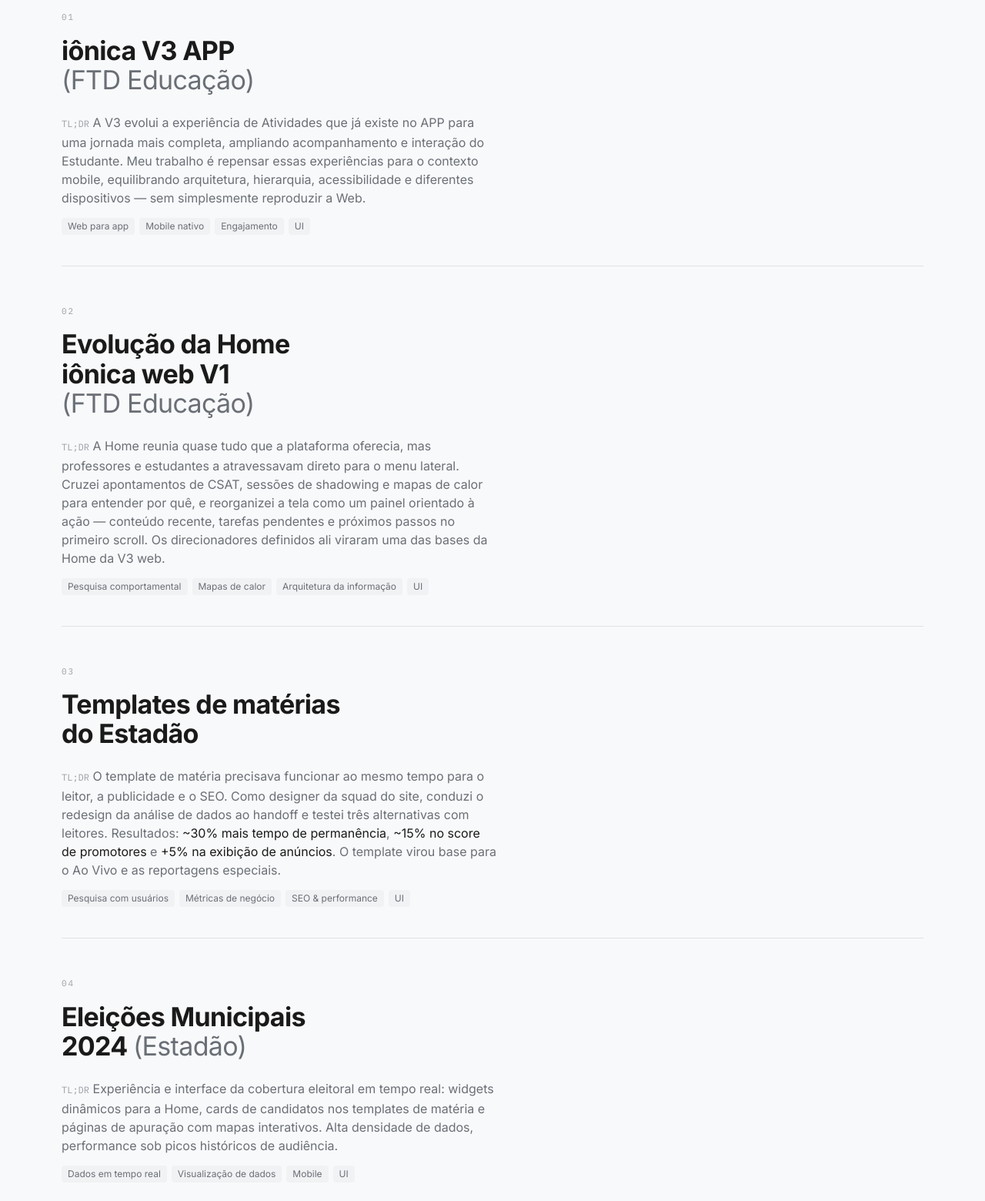
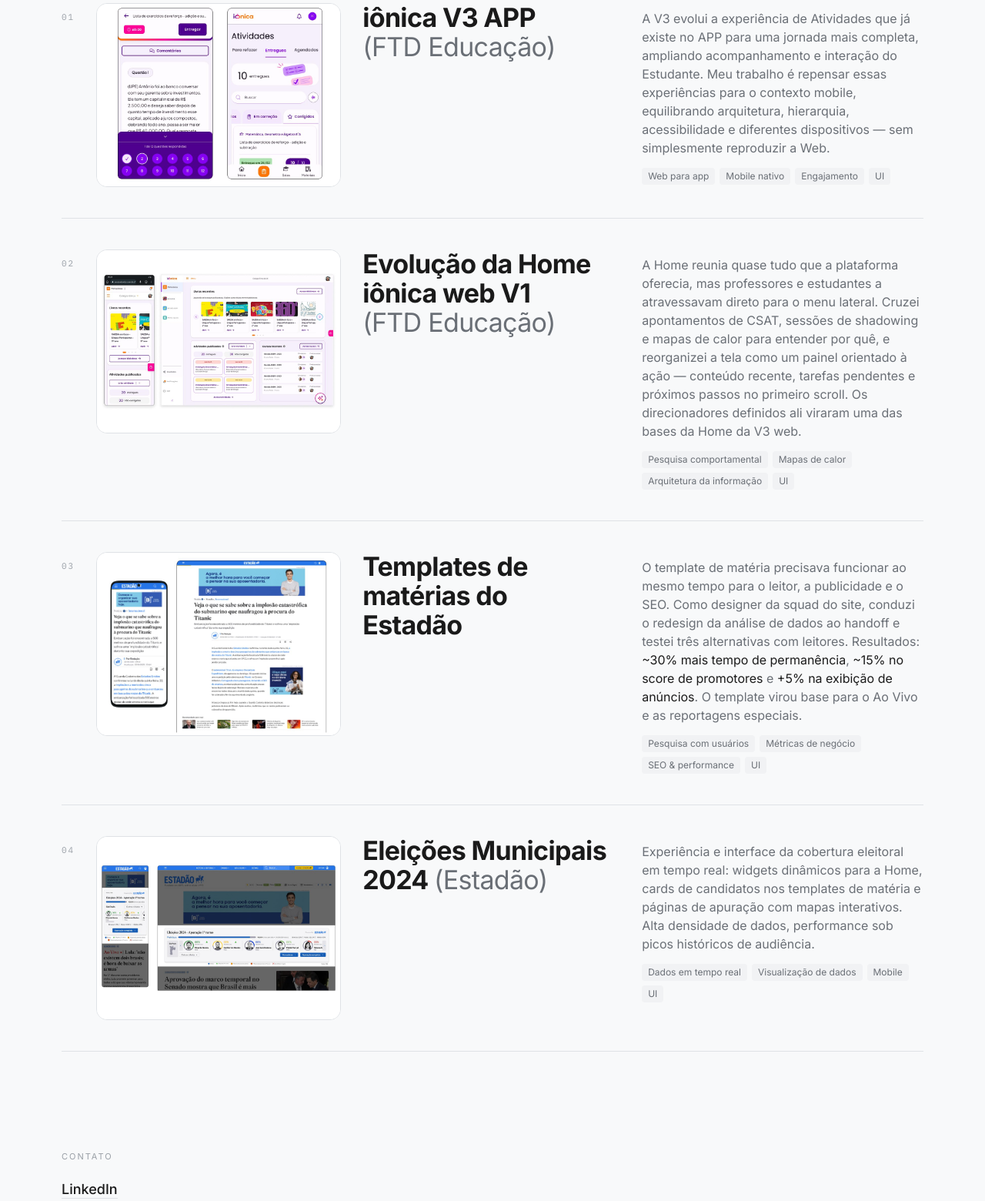
Before and after one commit to retrocoli/retrocoli.github.io, a plain HTML site: page index.html in a window 1280 px wide. Shown: the part 933-2493 px from the top of the page at 77% size. Drawn offline with Linux system fonts and the light colour scheme.

Commit message:
Update index.html

```diff
--- a/index.html
+++ b/index.html
@@ -93,6 +93,30 @@
     transition: color 220ms ease;
   }
   .case:hover .case-title { color: var(--accent); }
+
+  .case-thumb {
+    position: relative;
+    width: 318px;
+    height: 239px;
+    border-radius: 14px;
+    background: #ffffff;
+    border: 1px solid var(--rule);
+    overflow: hidden;
+    flex-shrink: 0;
+    align-self: flex-start;
+  }
+  .case-thumb img {
+    width: 100%;
+    height: 100%;
+    object-fit: contain;
+    display: block;
+    transition: transform 420ms ease;
+  }
+  .case:hover .case-thumb img,
+  .case:focus-visible .case-thumb img {
+    transform: scale(1.035);
+  }
+
   .case-arrow {
     display: inline-block;
     opacity: 0;
@@ -219,15 +243,19 @@
 </div>
 <!-- 01 -->
 <a aria-label="Case 01 — iônica V3 APP, FTD Educação" class="case group" href="cases/ionica-v3.html">
-<div class="grid gap-x-8 gap-y-4 py-8 sm:py-10 md:grid-cols-[3.5rem_minmax(0,1fr)] lg:grid-cols-[3.5rem_minmax(0,0.95fr)_minmax(0,1.05fr)]">
-<span class="mono label pt-1.5 md:pt-2.5">01</span>
+<div class="flex flex-col sm:flex-row gap-5 sm:gap-7 py-8 sm:py-10">
+<span class="mono label pt-1.5 md:pt-2.5 sm:flex-shrink-0">01</span>
+<div class="flex flex-col sm:flex-row gap-5 sm:gap-7 flex-1">
+<div class="case-thumb">
+<img src="thumbs/ionica-v3.jpg" alt="Tela de Atividades do APP iônica V3, com resumo de pendências e acessos rápidos">
+</div>
+<div class="flex-1 grid gap-x-8 gap-y-4 lg:grid-cols-[minmax(0,0.95fr)_minmax(0,1.05fr)]">
 <h3 class="case-title text-[clamp(1.5rem,3vw,2.125rem)] max-w-[16ch]">
           iônica V3 APP <span class="font-normal" style="color: var(--ink-muted);">(FTD Educação)</span>
 <span aria-hidden="true" class="case-arrow">→</span>
 </h3>
-<div class="md:col-start-2 lg:col-start-3 lg:pt-2">
+<div class="lg:pt-2">
 <p class="max-w-[56ch] text-[0.9375rem] sm:text-base leading-[1.7]" style="color: var(--ink-muted);">
-<span class="mono text-[0.75rem] uppercase tracking-[0.12em] mr-1.5" style="color: var(--ink-faint);">TL;DR</span>
             A V3 evolui a experiência de Atividades que já existe no APP para uma jornada mais
             completa, ampliando acompanhamento e interação do Estudante. Meu trabalho é repensar
             essas experiências para o contexto mobile, equilibrando arquitetura, hierarquia,
@@ -236,18 +264,24 @@
 <div class="tags"><span class="tag">Web para app</span><span class="tag">Mobile nativo</span><span class="tag">Engajamento</span><span class="tag">UI</span></div>
 </div>
 </div>
+</div>
+</div>
 </a>
 <!-- 02 -->
 <a aria-label="Case 02 — Evolução da Home iônica web V1, FTD Educação" class="case group" href="cases/ionica-home.html">
-<div class="grid gap-x-8 gap-y-4 py-8 sm:py-10 md:grid-cols-[3.5rem_minmax(0,1fr)] lg:grid-cols-[3.5rem_minmax(0,0.95fr)_minmax(0,1.05fr)]">
-<span class="mono label pt-1.5 md:pt-2.5">02</span>
+<div class="flex flex-col sm:flex-row gap-5 sm:gap-7 py-8 sm:py-10">
+<span class="mono label pt-1.5 md:pt-2.5 sm:flex-shrink-0">02</span>
+<div class="flex flex-col sm:flex-row gap-5 sm:gap-7 flex-1">
+<div class="case-thumb">
+<img src="thumbs/ionica-home.jpg" alt="Home da plataforma iônica, com livros recentes, atividades publicadas e cursos recentes">
+</div>
+<div class="flex-1 grid gap-x-8 gap-y-4 lg:grid-cols-[minmax(0,0.95fr)_minmax(0,1.05fr)]">
 <h3 class="case-title text-[clamp(1.5rem,3vw,2.125rem)] max-w-[16ch]">
           Evolução da Home iônica web V1 <span class="font-normal" style="color: var(--ink-muted);">(FTD Educação)</span>
 <span aria-hidden="true" class="case-arrow">→</span>
 </h3>
-<div class="md:col-start-2 lg:col-start-3 lg:pt-2">
+<div class="lg:pt-2">
 <p class="max-w-[56ch] text-[0.9375rem] sm:text-base leading-[1.7]" style="color: var(--ink-muted);">
-<span class="mono text-[0.75rem] uppercase tracking-[0.12em] mr-1.5" style="color: var(--ink-faint);">TL;DR</span>
             A Home reunia quase tudo que a plataforma oferecia, mas professores e estudantes a
             atravessavam direto para o menu lateral. Cruzei apontamentos de CSAT, sessões de
             shadowing e mapas de calor para entender por quê, e reorganizei a tela como um painel
@@ -257,18 +291,24 @@
 <div class="tags"><span class="tag">Pesquisa comportamental</span><span class="tag">Mapas de calor</span><span class="tag">Arquitetura da informação</span><span class="tag">UI</span></div>
 </div>
 </div>
+</div>
+</div>
 </a>
 <!-- 03 -->
 <a aria-label="Case 03 — Templates de matérias do Estadão" class="case group" href="cases/estadao-templates.html">
-<div class="grid gap-x-8 gap-y-4 py-8 sm:py-10 md:grid-cols-[3.5rem_minmax(0,1fr)] lg:grid-cols-[3.5rem_minmax(0,0.95fr)_minmax(0,1.05fr)]">
-<span class="mono label pt-1.5 md:pt-2.5">03</span>
+<div class="flex flex-col sm:flex-row gap-5 sm:gap-7 py-8 sm:py-10">
+<span class="mono label pt-1.5 md:pt-2.5 sm:flex-shrink-0">03</span>
+<div class="flex flex-col sm:flex-row gap-5 sm:gap-7 flex-1">
+<div class="case-thumb">
+<img src="thumbs/estadao-templates.jpg" alt="Template de matéria do Estadão, versões mobile e desktop">
+</div>
+<div class="flex-1 grid gap-x-8 gap-y-4 lg:grid-cols-[minmax(0,0.95fr)_minmax(0,1.05fr)]">
 <h3 class="case-title text-[clamp(1.5rem,3vw,2.125rem)] max-w-[16ch]">
           Templates de matérias do Estadão
           <span aria-hidden="true" class="case-arrow">→</span>
 </h3>
-<div class="md:col-start-2 lg:col-start-3 lg:pt-2">
+<div class="lg:pt-2">
 <p class="max-w-[56ch] text-[0.9375rem] sm:text-base leading-[1.7]" style="color: var(--ink-muted);">
-<span class="mono text-[0.75rem] uppercase tracking-[0.12em] mr-1.5" style="color: var(--ink-faint);">TL;DR</span>
             O template de matéria precisava funcionar ao mesmo tempo para o leitor, a publicidade e o
             SEO. Como designer da squad do site, conduzi o redesign da análise de dados ao handoff e
             testei três alternativas com leitores. Resultados:
@@ -280,25 +320,33 @@
 <div class="tags"><span class="tag">Pesquisa com usuários</span><span class="tag">Métricas de negócio</span><span class="tag">SEO &amp; performance</span><span class="tag">UI</span></div>
 </div>
 </div>
+</div>
+</div>
 </a>
 
 
 <!-- 05 -->
 <a aria-label="Case 04 — Eleições Municipais 2024, Estadão" class="case group" href="cases/eleicoes-2024.html">
-<div class="grid gap-x-8 gap-y-4 py-8 sm:py-10 md:grid-cols-[3.5rem_minmax(0,1fr)] lg:grid-cols-[3.5rem_minmax(0,0.95fr)_minmax(0,1.05fr)]">
-<span class="mono label pt-1.5 md:pt-2.5">04</span>
+<div class="flex flex-col sm:flex-row gap-5 sm:gap-7 py-8 sm:py-10">
+<span class="mono label pt-1.5 md:pt-2.5 sm:flex-shrink-0">04</span>
+<div class="flex flex-col sm:flex-row gap-5 sm:gap-7 flex-1">
+<div class="case-thumb">
+<img src="thumbs/eleicoes-2024.jpg" alt="Widget de apuração das Eleições Municipais 2024, versões mobile e desktop">
+</div>
+<div class="flex-1 grid gap-x-8 gap-y-4 lg:grid-cols-[minmax(0,0.95fr)_minmax(0,1.05fr)]">
 <h3 class="case-title text-[clamp(1.5rem,3vw,2.125rem)] max-w-[16ch]">
           Eleições Municipais 2024 <span class="font-normal" style="color: var(--ink-muted);">(Estadão)</span>
 <span aria-hidden="true" class="case-arrow">→</span>
 </h3>
-<div class="md:col-start-2 lg:col-start-3 lg:pt-2">
+<div class="lg:pt-2">
 <p class="max-w-[56ch] text-[0.9375rem] sm:text-base leading-[1.7]" style="color: var(--ink-muted);">
-<span class="mono text-[0.75rem] uppercase tracking-[0.12em] mr-1.5" style="color: var(--ink-faint);">TL;DR</span>
             Experiência e interface da cobertura eleitoral em tempo real: widgets dinâmicos para a
             Home, cards de candidatos nos templates de matéria e páginas de apuração com mapas
             interativos. Alta densidade de dados, performance sob picos históricos de audiência.
           </p>
 <div class="tags"><span class="tag">Dados em tempo real</span><span class="tag">Visualização de dados</span><span class="tag">Mobile</span><span class="tag">UI</span></div>
+</div>
+</div>
 </div>
 </div>
 </a>
```
